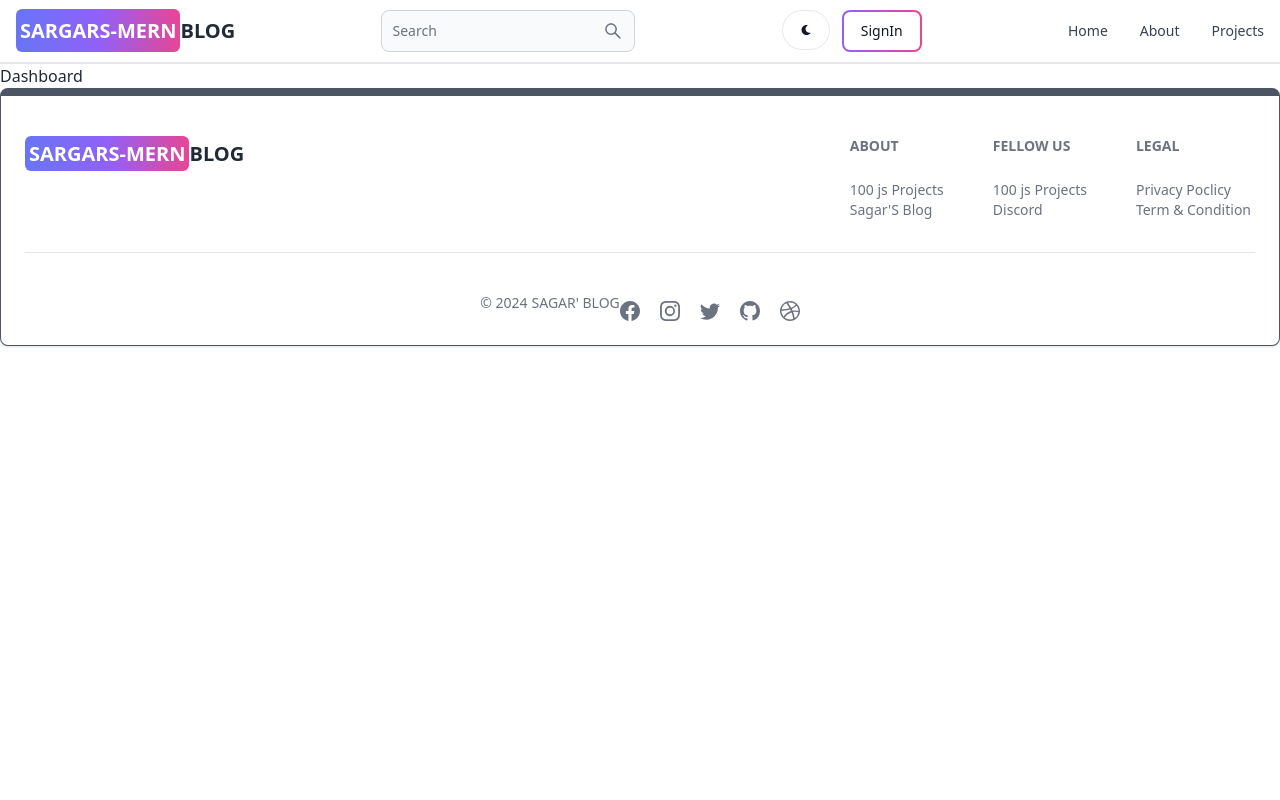
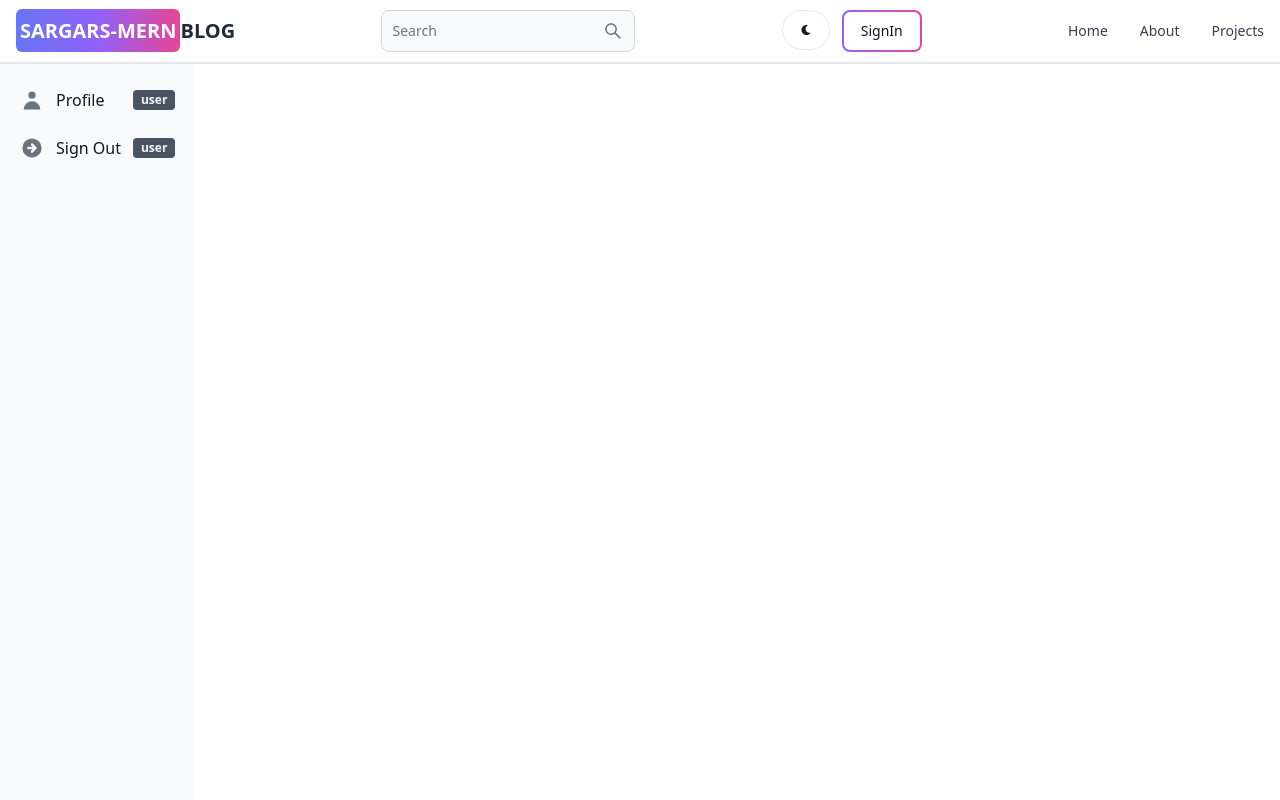
Before and after one commit to Lucky3737/MERN-BLOG, a React (Vite) app in the folder mern-client/: page /dashboard in a window 1280 px wide. Shown: the top 800 px of the page. Built offline with nearby package versions, Linux system fonts and the light colour scheme; no server answers.

Commit message:
sidebar compelete

```diff
--- a/mern-client/src/App.jsx
+++ b/mern-client/src/App.jsx
@@ -7,6 +7,7 @@
 import Projects from "./pages/Projects";
 import Header from "./components/Header";
 import FooterCon from "./components/Footer";
+import PrivateRoute from "./components/PrivateRoute";
 
 export default function App() {
   return (
@@ -15,7 +16,10 @@
       <Routes>
         <Route path="/" element={<Home />} />
         <Route path="/about" element={<About />} />
-        <Route path="/dashboard" element={<Dashboard />} />
+        <Route element={<PrivateRoute />}>
+          <Route path="/dashboard" element={<Dashboard />} />
+        </Route>
+
         <Route path="/sign-in" element={<SignIn />} />
         <Route path="sign-up" element={<SignUp />} />
         <Route path="projects" element={<Projects />} />
--- /dev/null
+++ b/mern-client/src/components/DashMainBar.jsx
@@ -0,0 +1,3 @@
+export default function DashMainBar() {
+  return <div>DashMainBar</div>;
+}
--- /dev/null
+++ b/mern-client/src/components/DashSideBar.jsx
@@ -0,0 +1,42 @@
+import { Sidebar } from "flowbite-react";
+import { useEffect, useState } from "react";
+import { HiUser, HiArrowCircleRight } from "react-icons/hi";
+import { useLocation } from "react-router-dom";
+import { Link } from "react-router-dom";
+export default function DashSideBar() {
+  const location = useLocation();
+  const [tab, setTab] = useState("");
+  useEffect(() => {
+    const urlParams = new URLSearchParams(location.search);
+    const tabFromUrl = urlParams.get("tab");
+    if (tabFromUrl) {
+      setTab(tabFromUrl);
+    }
+  }, [location.search]);
+  return (
+    <Sidebar className="w-full md:w-50">
+      <Sidebar.Items>
+        <Sidebar.ItemGroup>
+          <Link to="/dashboard?tab=profile">
+            <Sidebar.Item
+              active={tab === "profile"}
+              icon={HiUser}
+              label={"user"}
+              labelColor="dark"
+            >
+              Profile
+            </Sidebar.Item>
+          </Link>
+          <Sidebar.Item
+            icon={HiArrowCircleRight}
+            label={"user"}
+            labelColor="dark"
+            className="cursor-pointer"
+          >
+            Sign Out
+          </Sidebar.Item>
+        </Sidebar.ItemGroup>
+      </Sidebar.Items>
+    </Sidebar>
+  );
+}
--- /dev/null
+++ b/mern-client/src/components/PrivateRoute.jsx
@@ -0,0 +1,7 @@
+import { useSelector } from "react-redux";
+import { Outlet, Navigate } from "react-router-dom";
+
+export default function PrivateRoute() {
+  const currentUSer = useSelector((state) => state.user);
+  return currentUSer ? <Outlet /> : <Navigate to={"/sign-in"} />;
+}
--- a/mern-client/src/pages/Dashboard.jsx
+++ b/mern-client/src/pages/Dashboard.jsx
@@ -1,5 +1,25 @@
-
+import { useState, useEffect } from "react";
+import { useLocation } from "react-router-dom";
+import DashSideBar from "../components/DashSideBar";
+import DashMainBar from "../components/DashMainBar";
 
 export default function Dashboard() {
-  return <div>Dashboard</div>;
+  const location = useLocation();
+  const [tab, setTab] = useState("");
+  useEffect(() => {
+    const urlParams = new URLSearchParams(location.search);
+    const tabFromUrl = urlParams.get("tab");
+    if (tabFromUrl) {
+      setTab(tabFromUrl);
+    }
+  }, [location.search]);
+  return (
+    <div className="min-h-screen flex flex-cols md:flex-row">
+      <div className="md:w-50">
+        {/* sidebar */}
+        <DashSideBar />
+      </div>
+      {tab === "profile" && <DashMainBar />}
+    </div>
+  );
 }
```
